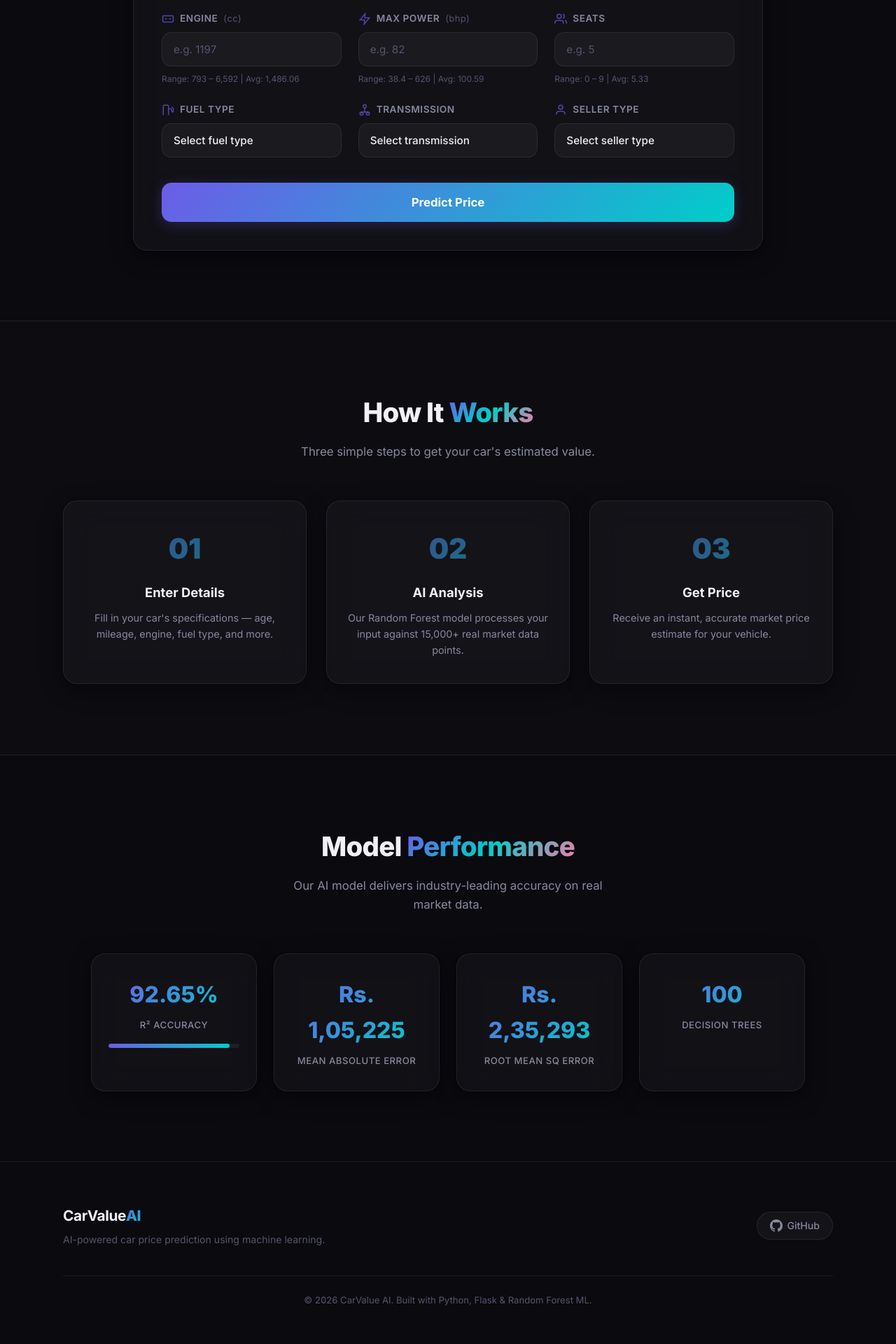
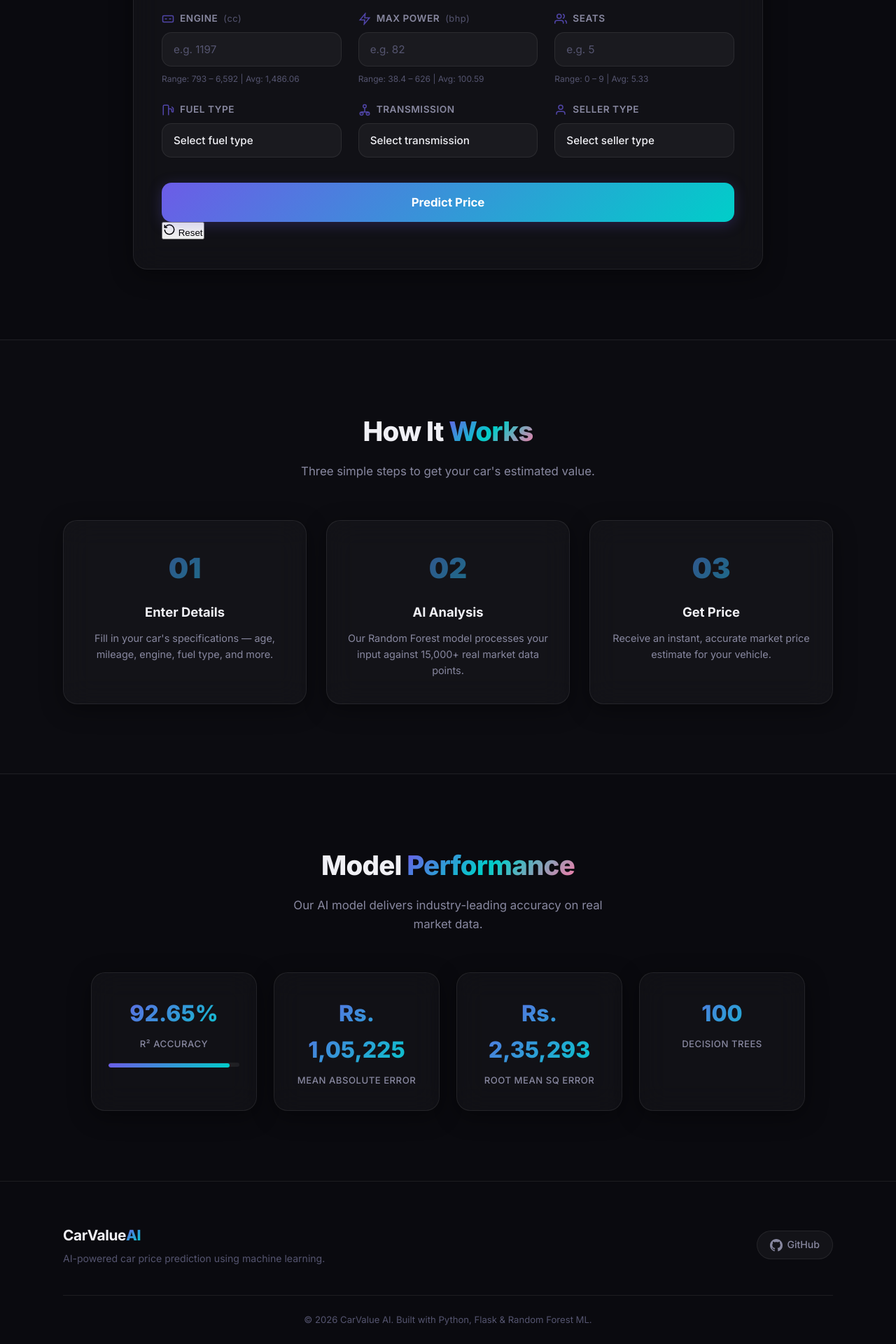
Before and after one commit to algorithnicmind/Car-predict, a Flask app: page / in a window 1280 px wide. Shown: the part 1238-3158 px from the top of the page at 70% size. Before the commit the page ends 3103 px from the top, so only its background shows below. Run offline with Flask 3, Linux system fonts and the light colour scheme; parts of the project's set-up code (start-up, migrations or seed data) failed here and were passed over.

Commit message:
feat: add reset button to prediction form for quick clearing

```diff
--- a/templates/index.html
+++ b/templates/index.html
@@ -185,13 +185,19 @@
                 </div>
             </div>
 
-            <!-- Submit -->
+            <!-- Buttons -->
+            <div class="form-buttons">
                 <button type="submit" class="btn-predict" id="btn-predict">
                     <span class="btn-text">Predict Price</span>
                     <span class="btn-loader" id="btn-loader">
                         <svg class="spinner" width="22" height="22" viewBox="0 0 24 24" fill="none" stroke="currentColor" stroke-width="2.5"><path d="M12 2v4M12 18v4M4.93 4.93l2.83 2.83M16.24 16.24l2.83 2.83M2 12h4M18 12h4M4.93 19.07l2.83-2.83M16.24 7.76l2.83-2.83"/></svg>
                     </span>
                 </button>
+                <button type="reset" class="btn-reset" id="btn-reset">
+                    <svg width="18" height="18" viewBox="0 0 24 24" fill="none" stroke="currentColor" stroke-width="2"><path d="M3 12a9 9 0 1 0 9-9 9.75 9.75 0 0 0-6.74 2.74L3 8"/><path d="M3 3v5h5"/></svg>
+                    <span>Reset</span>
+                </button>
+            </div>
         </form>
 
         <!-- Result Card -->
```
Lines whose indentation alone changed are shown as unchanged.
